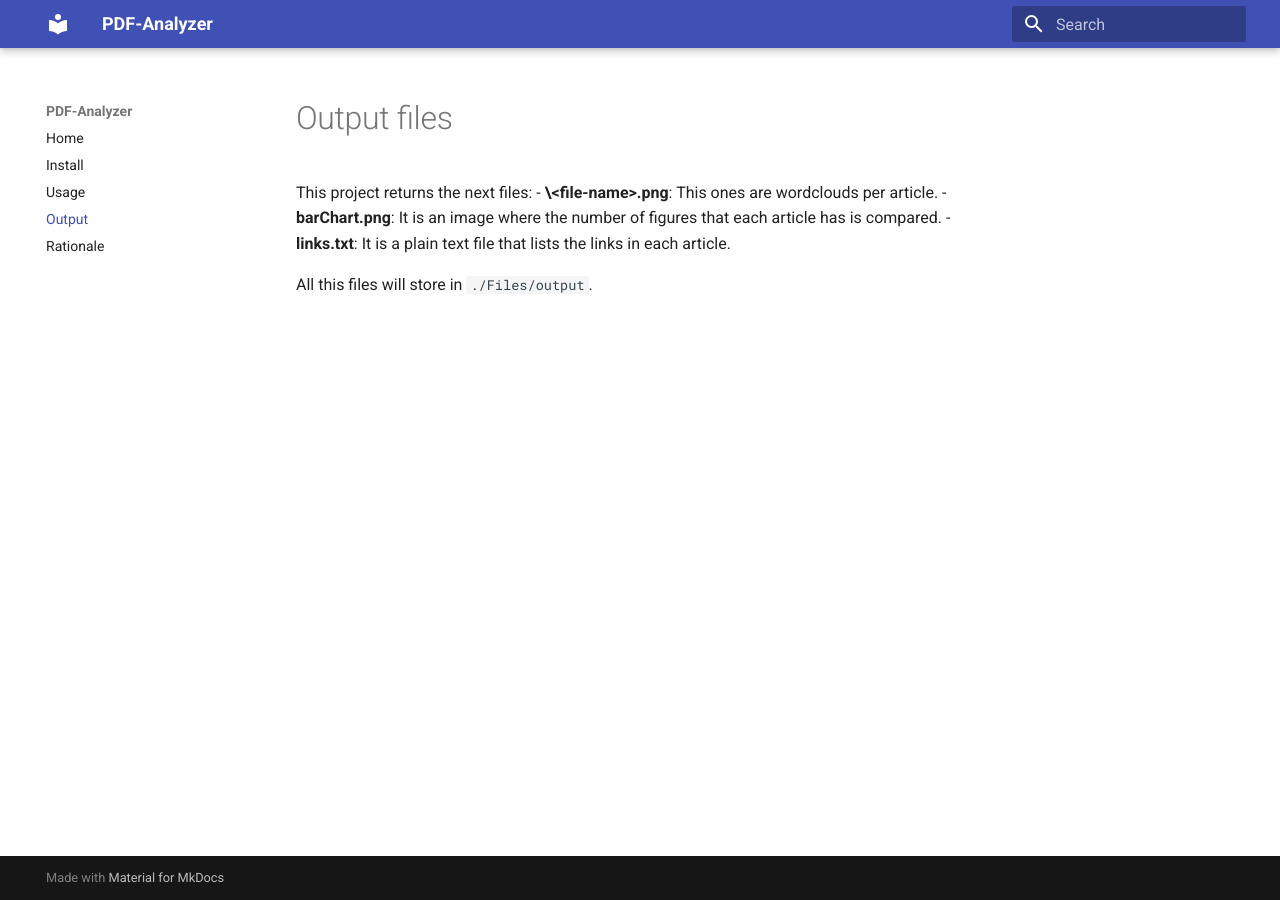
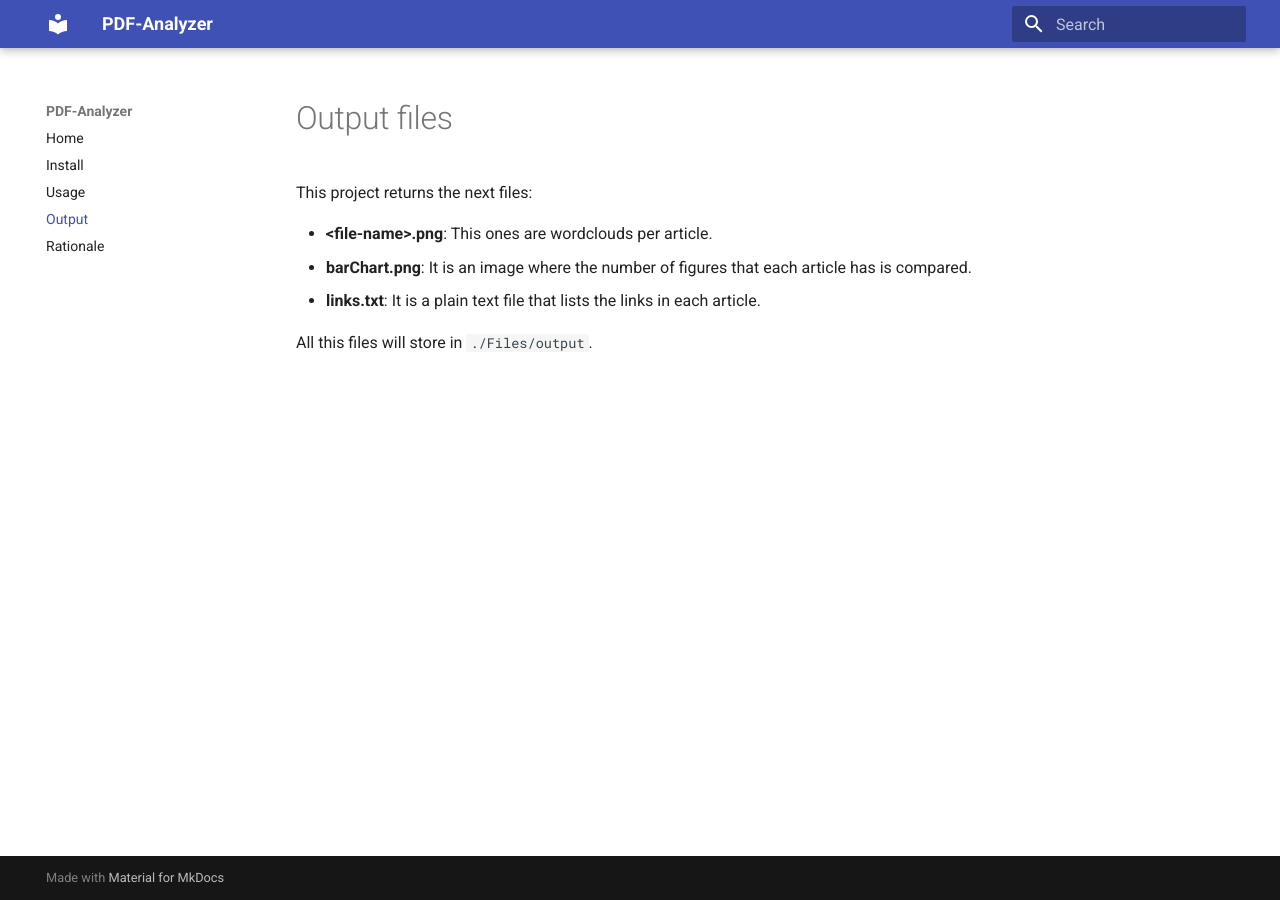
Before and after one commit to Mauriciokr5/Artificial-Intelligence-And-Open-Science-In-Research-Software-Engineering, an MkDocs documentation site: the page built from docs/output.md, in a window 1280 px wide. Built offline with MkDocs 1.6.1 and Material for MkDocs 9.7.7, drawn with Linux system fonts in a browser that asks for light colours.

```diff
--- a/docs/output.md
+++ b/docs/output.md
@@ -1,7 +1,8 @@
 # Output files
 
 This project returns the next files:
-- **\<file-name\>.png**: This ones are wordclouds per article.
+
+- **<file-name\>.png**: This ones are wordclouds per article.
 - **barChart.png**: It is an image where the number of figures that each article has is compared.
 - **links.txt**: It is a plain text file that lists the links in each article.
 
```
Also changed, not shown: README.md (+1 -1 lines), docs/rationale.md (+1 -4 lines), docs/Dataflow.png (added).
